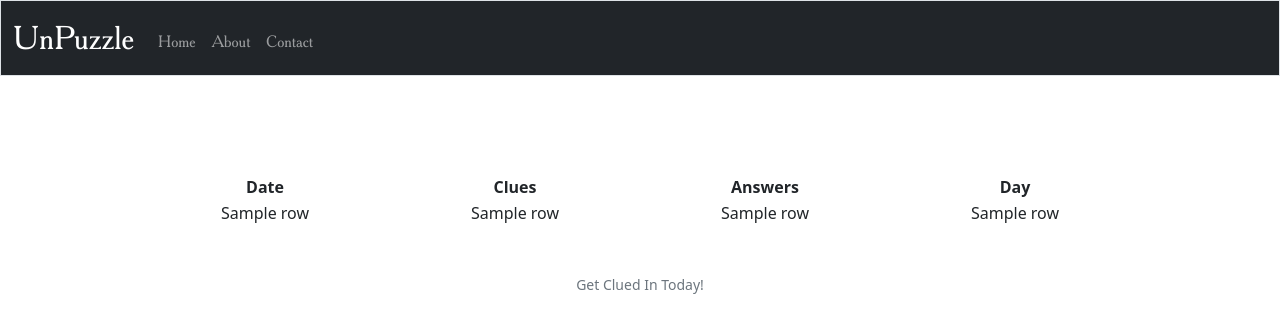
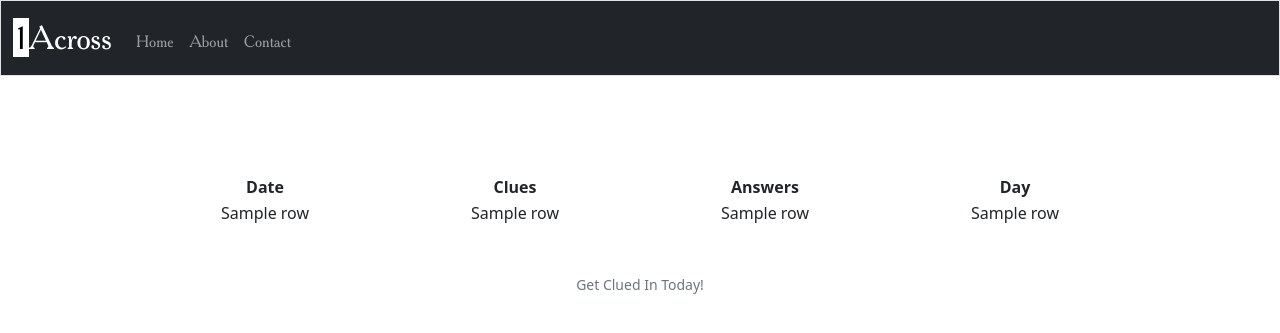
Before and after one commit to ajigarjian/Unpuzzle, a Flask app: template templates/index.html in a window 1280 px wide. Shown: the top 333 px of the page. Run offline with Flask 2, Linux system fonts and the light colour scheme; the template is opened without the code that fills it: most values are stand-ins (such as "Sample title", 1, 10 or a date in 2020).

Commit message:
Changed name to 1Across and added javascript file for search/sort logic

```diff
--- a/app.py
+++ b/app.py
@@ -1,24 +1,23 @@
-import os
-
+# importing necessary frameworks and libraries
 from flask import Flask, render_template
 import sqlite3
 
 # Configure application
 app = Flask(__name__)
 
-# Configure CS50 Library to use SQLite database
+# Connect to SQLite database pairs.db and initialize cursor based on connection
 db = sqlite3.connect('pairs.db', check_same_thread=False)
 cursor = db.cursor()
 
+# Create route for logic behind home page. Fills list "rows" with rows from general table, and renders index.html template with "rows" as input
 @app.route("/")
 def index():
-    """Show home page of UnPuzzle"""
-
-
+    """Show home page of 1Across"""
     rows = []
     for row in cursor.execute("SELECT * FROM general LIMIT 100"):
         rows.append(row)
     return render_template("index.html", rows=rows)
 
+#syntax to run app.py
 if __name__ == "__main__":
     app.run(debug=True)
--- /dev/null
+++ b/static/script.js
@@ -0,0 +1,6 @@
+// Creates a function that, upon click, changes the color of the element with the id "one_header" to red
+document.addEventListener("click", myFunction);
+
+function myFunction() {
+  document.getElementById("one_header").style.color = "red";
+}
--- a/static/styles.css
+++ b/static/styles.css
@@ -25,6 +25,11 @@ nav .navbar-brand
     font-family: 'cheltenhamregular';
 }
 
+#one_header {
+    color: black;
+    background: white;
+}
+
 .table_wrap
 {
     width: 1000px;
--- a/templates/index.html
+++ b/templates/index.html
@@ -5,9 +5,12 @@
 {% endblock %}
 
 {% block main %}
-    <table class="table_wrap searchable sortable">
+
+    <!-- Table to show general table in pairs.db. Has a styling class for the entire table, the head, the body, and each row -->
+    <table class="table_wrap">
         <thead class="table_header"></thead>
             <tr class = "header_row">
+                <!-- The headers are the four columns -->
                 <th>Date</th>
                 <th>Clues</th>
                 <th>Answers</th>
@@ -15,6 +18,7 @@
             </tr>
         </thead>
         <tbody class="table_body"></tbody>
+                <!-- from app.py, intakes rows as a list of lists from general table. Displays 2nd through 5th element each in their own cell -->
                 {% for row in rows %}
                     <tr class="body_row">
                         <td> {{ row[1] }}  </td>
--- a/templates/layout.html
+++ b/templates/layout.html
@@ -13,18 +13,19 @@
 
         <link href="/static/styles.css" rel="stylesheet">
 
-        <title> UnPuzzle {% block title %}{% endblock %}</title>
-
+        <title> 1Across {% block title %}{% endblock %}</title>
     </head>
 
+
     <body>
-
+        <!-- dark navigation bar using bootstrap styles. Has "1""Across" as separate spans for styling. -->
         <nav id="navigation" class="bg-dark border navbar navbar-expand-md navbar-dark">
             <div class="container-fluid">
-                <a class="navbar-brand" href="/"><span>UnPuzzle</span></a>
+                <a class="navbar-brand" href="/"><span id="one_header">1</span id="across_header"><span>Across</span></a>
                 <button aria-controls="navbar" aria-expanded="false" aria-label="Toggle navigation" class="navbar-toggler" data-bs-target="#navbar" data-bs-toggle="collapse" type="button">
                     <span class="navbar-toggler-icon"></span>
                 </button>
+                <!-- Menu buttons in nav bar -->
                 <div class="collapse navbar-collapse" id="navbar">
                         <ul class="navbar-nav me-auto mt-2">
                             <li class="nav-item"><a class="nav-link" href="/">Home</a></li>
```
Also changed, not shown: other parts of templates/layout.html (+6 -2 lines), 1 other file.
